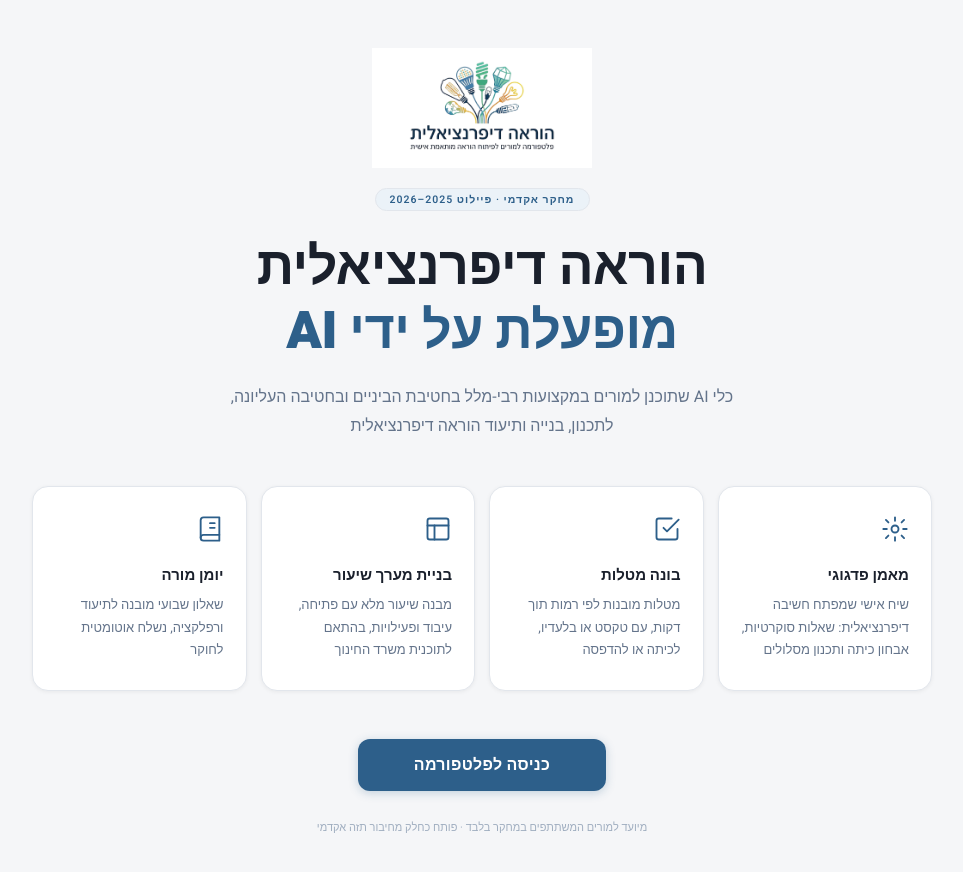
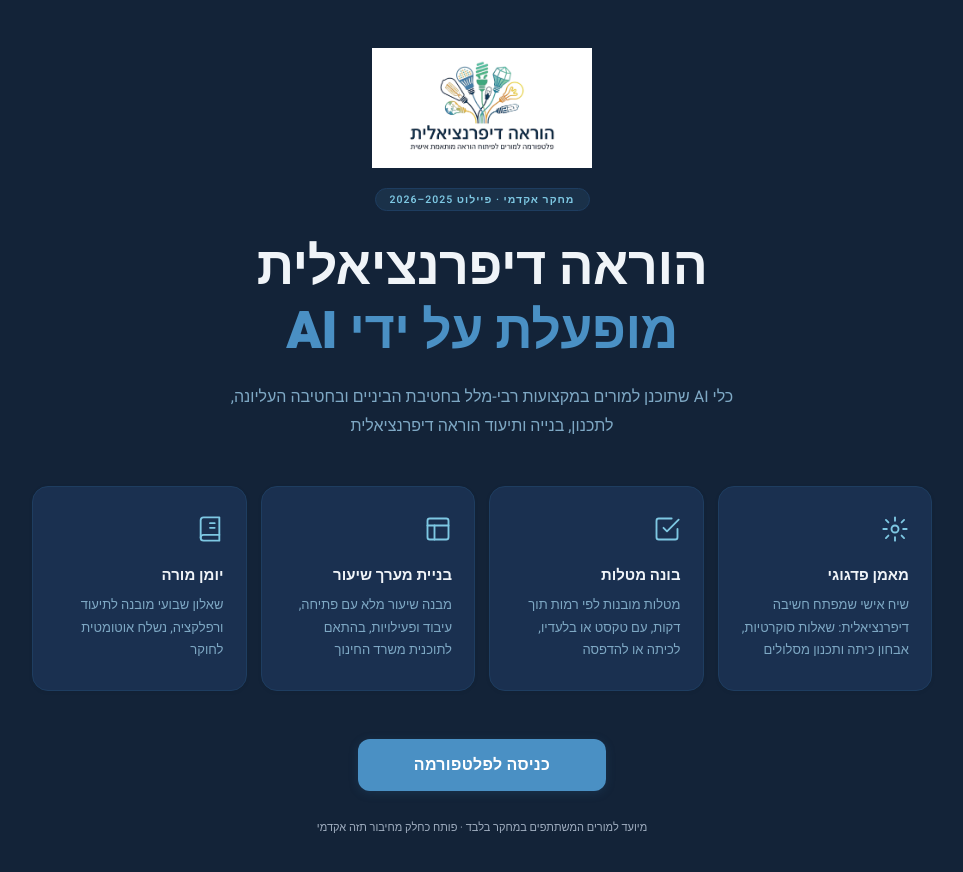
Before and after one commit to crudo1986-dotcom/lesson-plan-agent, a Next.js app: page / in a window 1280 px wide. Shown: the top 872 px of the page, without its empty margins (158-1121 px from the left). Built offline with nearby package versions, Linux system fonts and the light colour scheme.

Commit message:
Update page.js

```diff
--- a/app/page.js
+++ b/app/page.js
@@ -170,23 +170,23 @@ const MODES = [
 
 // ─── SVG Icons ────────────────────────────────────────────────────────────────
 const IconBrain = () => (
-  <svg width="28" height="28" viewBox="0 0 24 24" fill="none" stroke="#2D5F8A" strokeWidth="1.6" strokeLinecap="round" strokeLinejoin="round">
+  <svg width="28" height="28" viewBox="0 0 24 24" fill="none" stroke="#7EC8E3" strokeWidth="1.6" strokeLinecap="round" strokeLinejoin="round">
     <circle cx="12" cy="12" r="3"/>
     <path d="M12 2v3M12 19v3M4.22 4.22l2.12 2.12M17.66 17.66l2.12 2.12M2 12h3M19 12h3M4.22 19.78l2.12-2.12M17.66 6.34l2.12-2.12"/>
   </svg>
 );
 const IconTask = () => (
-  <svg width="28" height="28" viewBox="0 0 24 24" fill="none" stroke="#2D5F8A" strokeWidth="1.6" strokeLinecap="round" strokeLinejoin="round">
+  <svg width="28" height="28" viewBox="0 0 24 24" fill="none" stroke="#7EC8E3" strokeWidth="1.6" strokeLinecap="round" strokeLinejoin="round">
     <path d="M9 11l3 3L22 4"/><path d="M21 12v7a2 2 0 0 1-2 2H5a2 2 0 0 1-2-2V5a2 2 0 0 1 2-2h11"/>
   </svg>
 );
 const IconLesson = () => (
-  <svg width="28" height="28" viewBox="0 0 24 24" fill="none" stroke="#2D5F8A" strokeWidth="1.6" strokeLinecap="round" strokeLinejoin="round">
+  <svg width="28" height="28" viewBox="0 0 24 24" fill="none" stroke="#7EC8E3" strokeWidth="1.6" strokeLinecap="round" strokeLinejoin="round">
     <rect x="3" y="3" width="18" height="18" rx="2"/><path d="M3 9h18"/><path d="M9 21V9"/>
   </svg>
 );
 const IconJournal = () => (
-  <svg width="28" height="28" viewBox="0 0 24 24" fill="none" stroke="#2D5F8A" strokeWidth="1.6" strokeLinecap="round" strokeLinejoin="round">
+  <svg width="28" height="28" viewBox="0 0 24 24" fill="none" stroke="#7EC8E3" strokeWidth="1.6" strokeLinecap="round" strokeLinejoin="round">
     <path d="M4 19.5A2.5 2.5 0 0 1 6.5 17H20"/><path d="M6.5 2H20v20H6.5A2.5 2.5 0 0 1 4 19.5v-15A2.5 2.5 0 0 1 6.5 2z"/><line x1="12" y1="7" x2="16" y2="7"/><line x1="12" y1="11" x2="16" y2="11"/>
   </svg>
 );
@@ -200,16 +200,16 @@ function LandingPage({ onEnter }) {
     { Icon: IconJournal, title: "יומן מורה",           desc: "שאלון שבועי מובנה לתיעוד ורפלקציה, נשלח אוטומטית לחוקר" },
   ];
 
-  /* פלטת Light Mode — לבן/אפור מקצועי */
-  const BG_PAGE = "#F5F6F8";
-  const BG_CARD = "#FFFFFF";
-  const BD_CARD = "#E2E6EC";
-  const TXT_HI  = "#1A202C";
-  const TXT_LO  = "#64748B";
-  const ACCENT  = "#2D5F8A";
-  const ACCENT_L= "#3B7AB5";
-  const BADGE_BG= "#EBF2F8";
-  const BADGE_TXT= "#2D5F8A";
+  /* פלטת Dark Navy — תואמת לגוון הלוגו */
+  const BG_PAGE = "#132338";
+  const BG_CARD = "#1A3050";
+  const BD_CARD = "#1E3D60";
+  const TXT_HI  = "#F0F4F8";
+  const TXT_LO  = "#7EA8C4";
+  const ACCENT  = "#4A90C4";
+  const ACCENT_L= "#5BA3D8";
+  const BADGE_BG= "rgba(74,144,196,0.12)";
+  const BADGE_TXT= "#7EC8E3";
 
   return (
     <>
```
